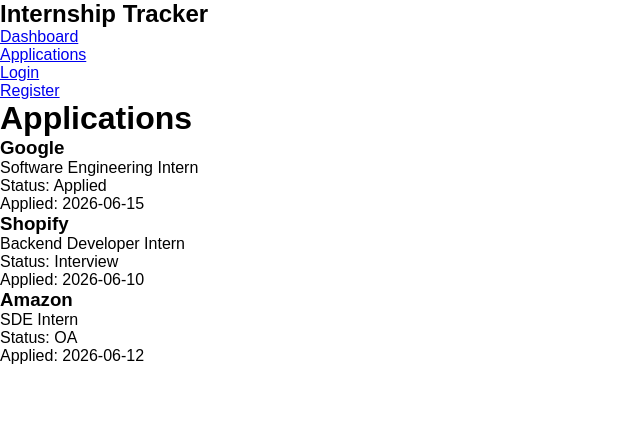
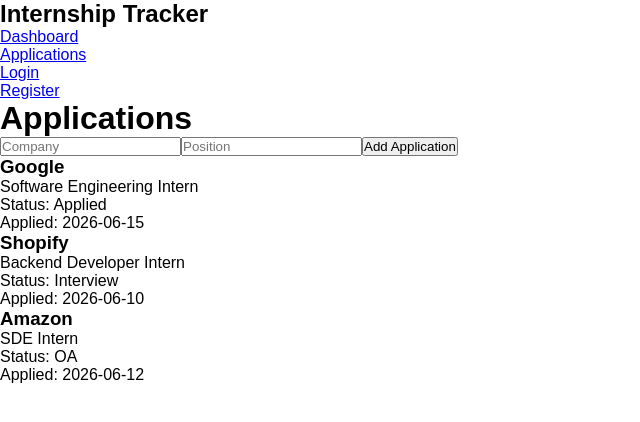
Before and after one commit to MohamadHezi/internship-tracker, a React (Vite) app in the folder frontend/: page /applications in a window 1280 px wide. Shown: the top 422 px of the page, without its empty margins (0-640 px from the left). Built offline with nearby package versions, Linux system fonts and the light colour scheme.

Commit message:
Add controlled inputs and state variables for adding applications

```diff
--- a/frontend/src/pages/ApplicationsPage.tsx
+++ b/frontend/src/pages/ApplicationsPage.tsx
@@ -1,7 +1,9 @@
 import type { Application } from '../types/application';
 import ApplicationCard from '../components/ApplicationCard';
+import { useState } from 'react';
 
-const applications: Application[] = [
+function ApplicationsPage() {
+  const [applications, setApplications] = useState<Application[]>([
     {
       id: 1,
       company: 'Google',
@@ -23,12 +25,30 @@
       status: 'OA',
       dateApplied: '2026-06-12',
     },
-];
+  ]);
 
-function ApplicationsPage() {
+  const [company, setCompany] = useState('');
+  const [position, setPosition] = useState('');
+
   return (
     <div>
       <h1>Applications</h1>
+
+        <input
+          type="text"
+          placeholder="Company"
+          value={company}
+          onChange={(event) => setCompany(event.target.value)}
+        />
+
+        <input
+          type="text"
+          placeholder="Position"
+          value={position}
+          onChange={(event) => setPosition(event.target.value)}
+        />
+
+        <button>Add Application</button>
 
       {applications.map((application) => (
         <ApplicationCard
```
Lines whose indentation alone changed are shown as unchanged.
